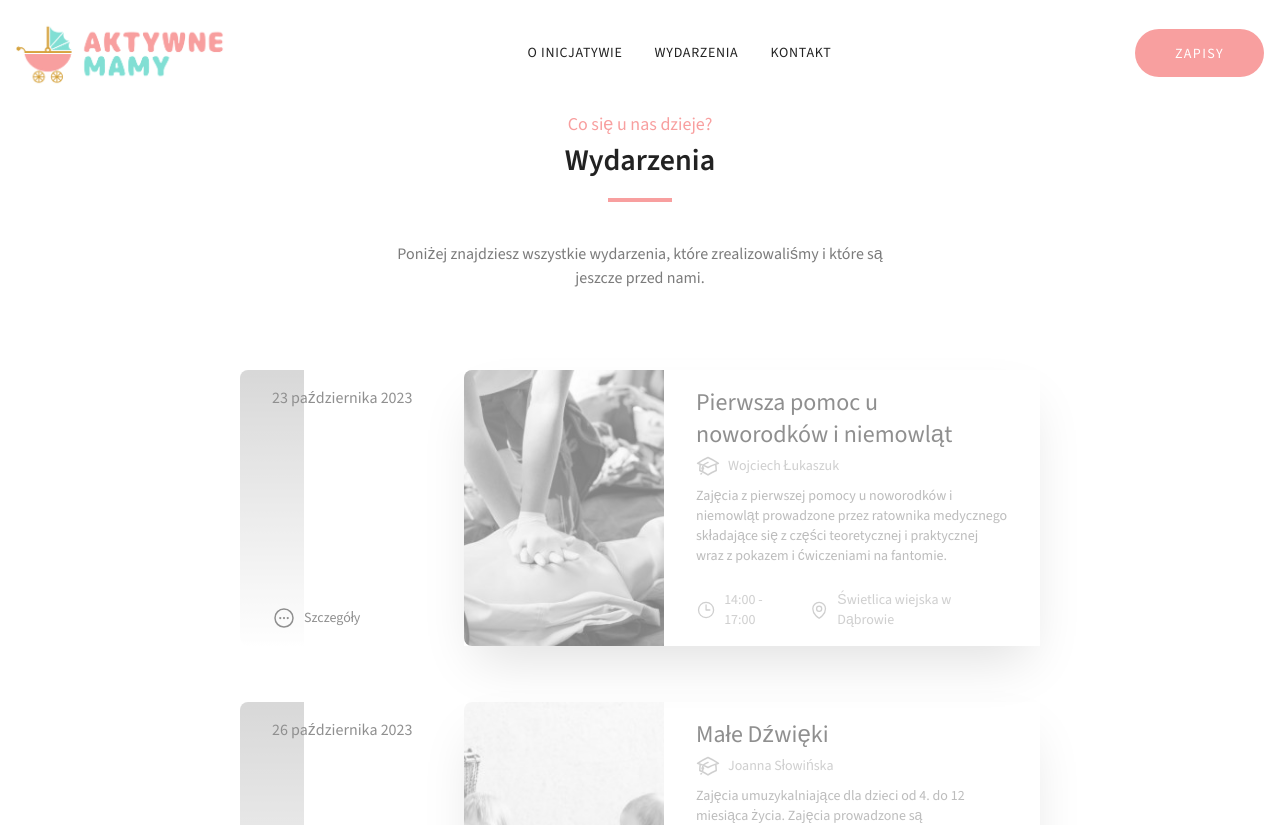
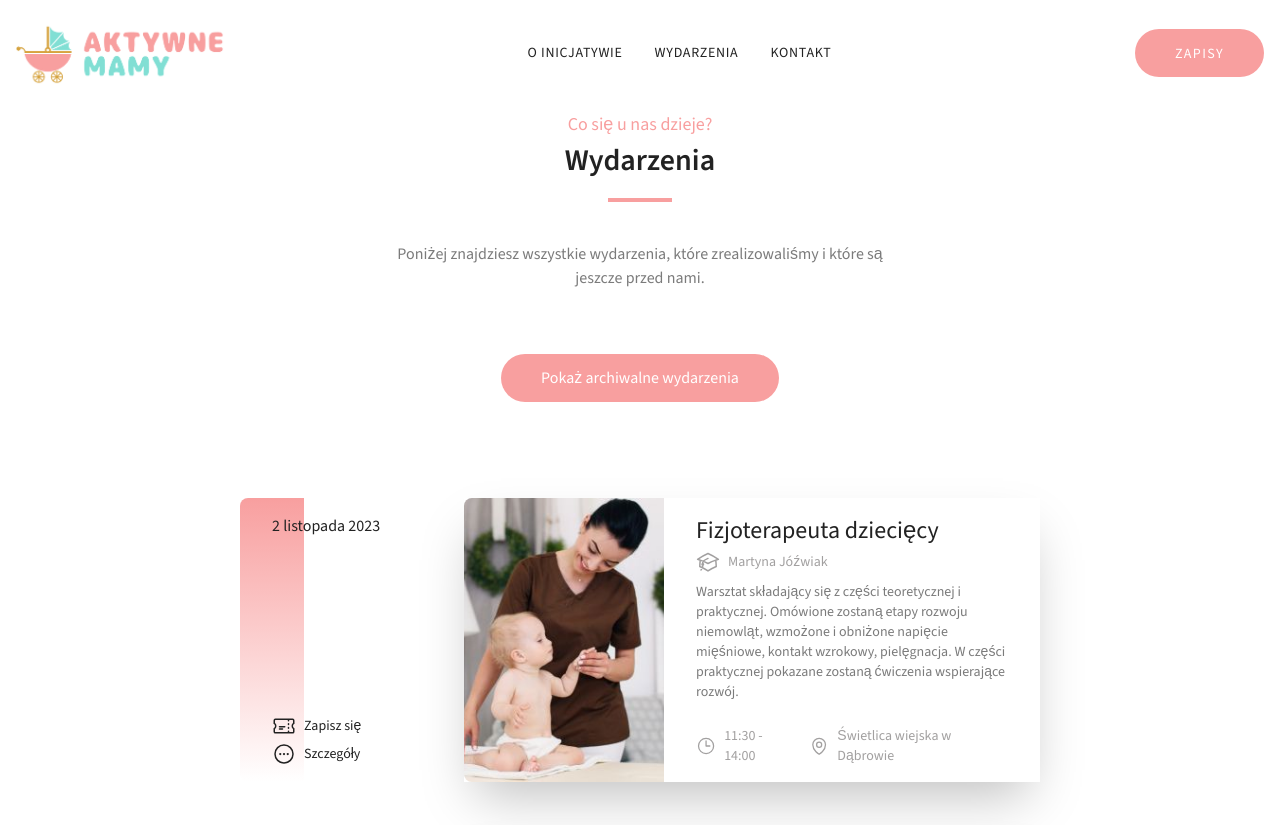
Before and after one commit to matwjablonski/aktywnemamy, a Next.js app: page /wydarzenia in a window 1280 px wide. Shown: the top 825 px of the page. Built offline with nearby package versions, Linux system fonts and the light colour scheme.

Commit message:
feat(): events details update and add show/hide archived events

```diff
--- a/app/data/events.ts
+++ b/app/data/events.ts
@@ -211,7 +211,7 @@ export const events: Event[] = [
     place: 'Online',
     image: '/events/zaprojektuj-zwiazek.jpg',
     registrationUrl: 'https://forms.gle/KWhjCG4FtyhWSKSb7',
-    detailsUrl: '',
+    detailsUrl: 'https://www.facebook.com/events/714556650293394/',
   },
   {
     id: 'cwiczenia-ruchowe-grudzien-1',
@@ -223,7 +223,7 @@ export const events: Event[] = [
     place: 'Świetlica w Dąbrowie',
     image: '/events/aktywna-mama-cwiczenia.jpg',
     registrationUrl: 'https://forms.gle/iWm8fycvokXNNY8XA',
-    detailsUrl: '',
+    detailsUrl: 'https://www.facebook.com/events/1281489235974341/1281489245974340/',
   },
   {
     id: 'male-dzwieki-grudzien-1',
@@ -235,7 +235,7 @@ export const events: Event[] = [
     place: 'Świetlica w Dąbrowie',
     image: '/events/male-dzwieki.jpg',
     registrationUrl: 'https://forms.gle/D6TryqjosJdyyKK3A',
-    detailsUrl: '',
+    detailsUrl: 'https://www.facebook.com/events/870272437925394/',
   },
   {
     id: 'zaprojektuj-prezent-canva-grudzien-1',
@@ -247,7 +247,7 @@ export const events: Event[] = [
     place: 'Świetlica w Dąbrowie',
     image: '/events/canva-prezent.png',
     registrationUrl: 'https://forms.gle/4LgRFvCvsSArWLJb7',
-    detailsUrl: '',
+    detailsUrl: 'https://www.facebook.com/events/884268606269900',
   },
   {
     id: 'zaprogramuj-swoj-zwiazek-grudzien-mezczyzna',
@@ -259,7 +259,7 @@ export const events: Event[] = [
     place: 'Świetlica w Dąbrowie',
     image: '/events/zaprojektuj-zwiazek.jpg',
     registrationUrl: 'https://forms.gle/DuQNm9vMKMSiJVmUA',
-    detailsUrl: '',
+    detailsUrl: 'https://www.facebook.com/events/337001802419072',
   },
   {
     id: 'doradztwo-prawne-grudzien',
@@ -271,7 +271,7 @@ export const events: Event[] = [
     place: 'Świetlica w Dąbrowie',
     image: '/events/prawo-rodzinne.jpg',
     registrationUrl: 'https://forms.gle/RRejMkZaQuDK5vhB8',
-    detailsUrl: '',
+    detailsUrl: 'https://www.facebook.com/events/712367353873160/',
   },
   {
     id: 'cwiczenia-ruchowe-grudzien-2',
@@ -295,6 +295,6 @@ export const events: Event[] = [
     place: 'Świetlica w Dąbrowie',
     image: '/events/fizjoterapeuta.jpg',
     registrationUrl: 'https://forms.gle/WzigmYEkGpfwDqJBA',
-    detailsUrl: '',
+    detailsUrl: 'https://www.facebook.com/events/868349311483683/',
   },
 ]
--- a/app/utils/events.ts
+++ b/app/utils/events.ts
@@ -15,6 +15,10 @@ export const getClosestEvents = (events: Event[], number = 3): Event[] => {
 
 export const getAllSortedEvents = (events: Event[]): Event[] => {
   return events.sort((ev1, ev2) => ev1.eventDate.getTime() - ev2.eventDate.getTime());
+}
+
+export const getPassedEvents = (events: Event[]): Event[] => {
+  return events.filter(event => event.eventDate.getTime() < new Date().getTime());
 }
 
 export const calculateEndHour = (eventDate: Date, duration: number): string => {
--- a/app/wydarzenia/page.tsx
+++ b/app/wydarzenia/page.tsx
@@ -1,17 +1,41 @@
+'use client';
+
+import { useState } from 'react';
 import Container from '../components/Container'
 import EventBox from '../components/EventBox';
 import SectionTitle from '../components/SectionTitle';
 import { events } from '../data/events';
-import { getAllSortedEvents, getClosestEvents } from '../utils/events';
+import { getPassedEvents, getClosestEvents } from '../utils/events';
 
 const EventsPage = () => {
-  const nextEvents = getAllSortedEvents(events);
+  const nextEvents = getClosestEvents(events);
+  const passedEvents = getPassedEvents(events);
+  const [isArchiveVisible, setIsArchiveVisible] = useState(false);
 
   return (
     <div className="mt-[110px]">
       <Container>
         <SectionTitle title="Wydarzenia" subtitle="Co się u nas dzieje?" />
         <p className="text-md text-center max-w-lg mx-auto mb-16">Poniżej znajdziesz wszystkie wydarzenia, które zrealizowaliśmy i które są jeszcze przed nami.</p>
+        <button
+          className="
+          bg-main
+          text-white
+          hover:bg-main-dark
+            px-10
+            py-3
+            mx-auto
+            mb-20
+            rounded-3xl
+            block
+          "
+          onClick={() => setIsArchiveVisible(prev => !prev)}
+        >{isArchiveVisible ? 'Ukryj archiwalne wydarzenia' : 'Pokaż archiwalne wydarzenia'}</button>
+        {isArchiveVisible && <div>
+          {passedEvents.map(event => (
+            <EventBox {...event} key={event.id} withArchive showDetails />
+          ))}
+        </div>}
         {nextEvents.map(event => (
           <EventBox {...event} key={event.id} withArchive showDetails />
         ))}
```
